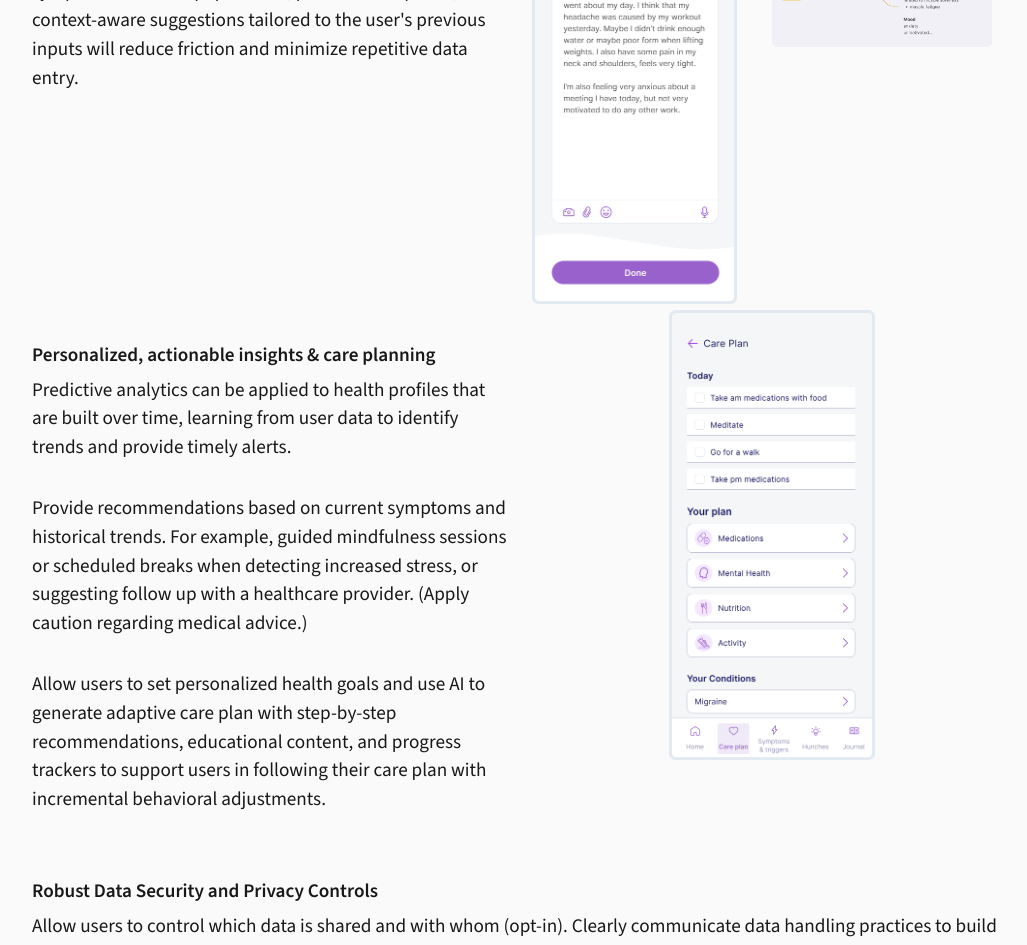
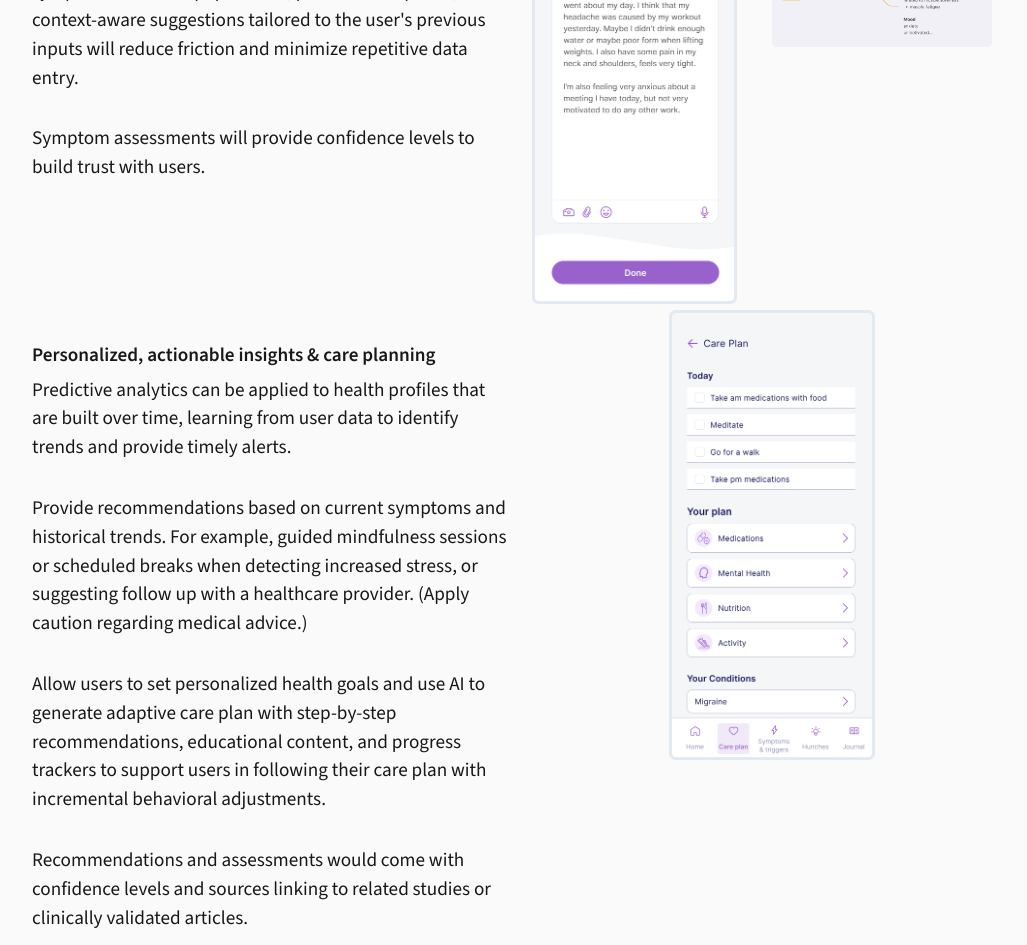
Before and after one commit to jen-p/jens-portfolio-2024, a Next.js app: page /work/living-health-lab in a window 1280 px wide. Shown: the part 4780-5725 px from the top of the page, without its empty margins (108-1135 px from the left). Built offline with nearby package versions, Linux system fonts and the light colour scheme.

Commit message:
added some content

```diff
--- a/src/pages/work/living-health-lab.js
+++ b/src/pages/work/living-health-lab.js
@@ -126,6 +126,7 @@ const Page = () => (
             <div className="one-col">
               <h4>Adaptive Symptom Tracking</h4>
               <p>The service will be able to guide users with simple interactions or conversational UI through logging symptoms. Follow-up questions, pre-filled templates, or context-aware suggestions tailored to the user's previous inputs will reduce friction and minimize repetitive data entry.</p>
+              <p>Symptom assessments will provide confidence levels to build trust with users.</p>
             </div>
             <div className="one-col">
               <div className="flex-container">
@@ -145,6 +146,7 @@ const Page = () => (
               <p>Predictive analytics can be applied to health profiles that are built over time, learning from user data to identify trends and provide timely alerts.</p>
               <p>Provide recommendations based on current symptoms and historical trends. For example, guided mindfulness sessions or scheduled breaks when detecting increased stress, or suggesting follow up with a healthcare provider. (Apply caution regarding medical advice.)</p>
               <p>Allow users to set personalized health goals and use AI to generate adaptive care plan with step-by-step recommendations, educational content, and progress trackers to support users in following their care plan with incremental behavioral adjustments.</p>
+              <p>Recommendations and assessments would come with confidence levels and sources linking to related studies or clinically validated articles.</p>
             </div>
             <div className="one-col col-center">
               <img src="/images/lhl/careplan.png" alt="journal" className="max-ht" />
```
